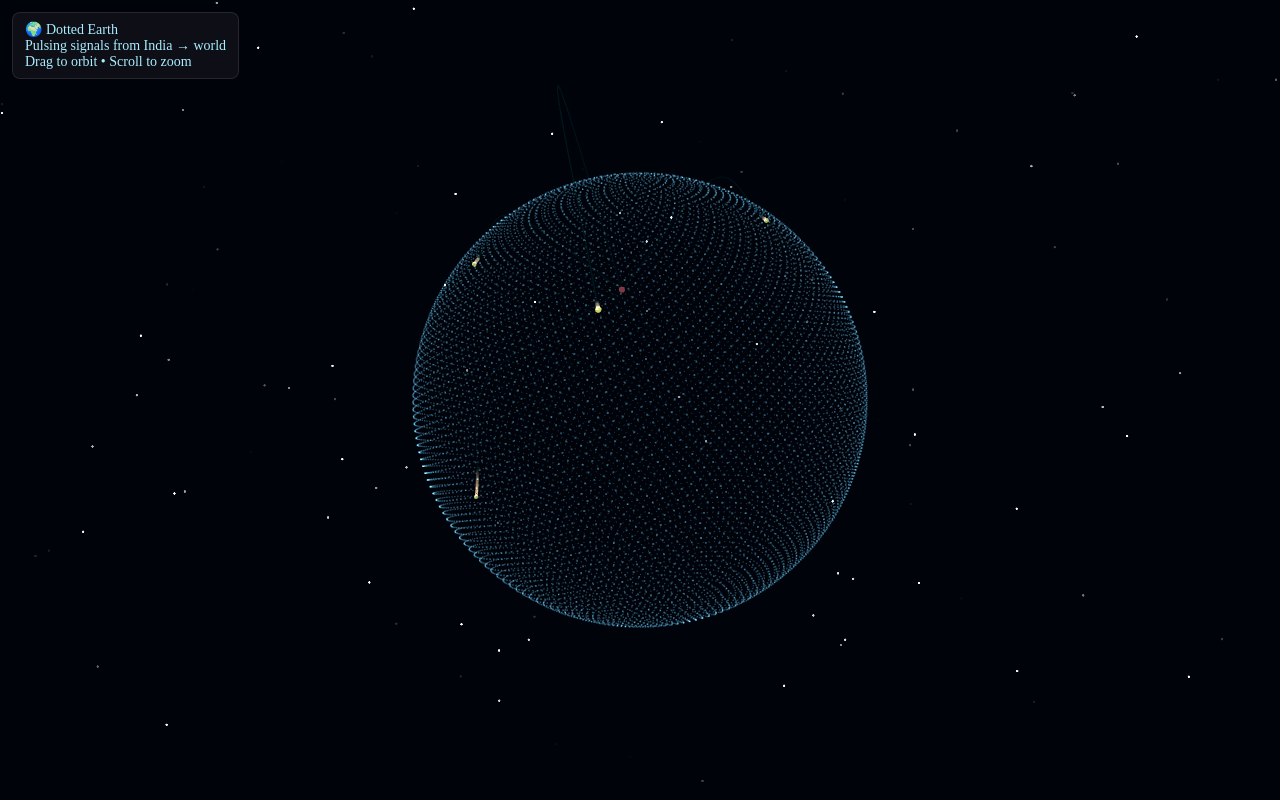
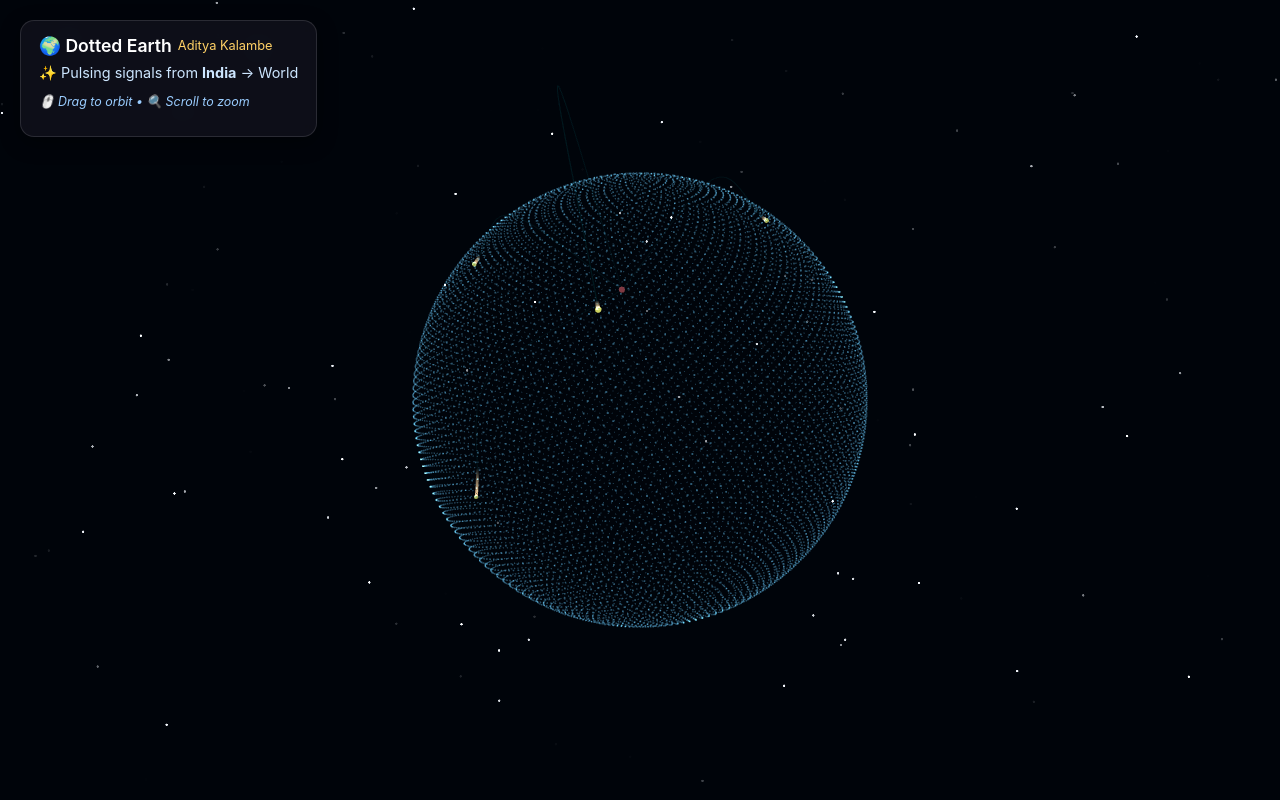
Before and after one commit to AdityaAngular01/THRESSjs, a website built with Vite: page earth-demo/index.html in a window 1280 px wide. Built offline with nearby package versions, Linux system fonts and the light colour scheme; no server answers; animation ran at ten frames a second.

Commit message:
Final update

```diff
--- a/earth-demo/index.html
+++ b/earth-demo/index.html
@@ -9,6 +9,7 @@
             margin: 0;
             background: #000;
             overflow: hidden;
+            font-family: "Inter", system-ui, sans-serif;
         }
         #app {
             width: 100vw;
@@ -17,24 +18,54 @@
         }
         .info {
             position: absolute;
-            top: 12px;
-            left: 12px;
-            padding: 8px 12px;
-            border-radius: 8px;
-            font-size: 14px;
-            background: rgba(20, 20, 30, 0.65);
-            color: #aef;
-            border: 1px solid rgba(255, 255, 255, 0.1);
-            backdrop-filter: blur(4px);
+            top: 20px;
+            left: 20px;
+            padding: 14px 18px;
+            border-radius: 14px;
+            background: rgba(25, 25, 35, 0.55);
+            color: #e8f4ff;
+            border: 1px solid rgba(255, 255, 255, 0.12);
+            backdrop-filter: blur(8px) saturate(150%);
+            box-shadow: 0 6px 20px rgba(0,0,0,0.4);
+            max-width: 280px;
+            animation: fadeIn 1s ease forwards;
+        }
+        .info h2 {
+            margin: 0;
+            font-size: 1.1rem;
+            font-weight: 600;
+            color: #fff;
+            display: flex;
+            align-items: center;
+            gap: 6px;
+        }
+        .info small {
+            font-size: 0.8rem;
+            font-weight: 400;
+            color: #ffd166;
+        }
+        .info .tagline {
+            margin: 8px 0;
+            font-size: 0.9rem;
+            color: #cde6ff;
+        }
+        .info .hint {
+            font-size: 0.78rem;
+            color: #9acdff;
+            font-style: italic;
+        }
+        @keyframes fadeIn {
+            from { opacity: 0; transform: translateY(-8px); }
+            to { opacity: 1; transform: translateY(0); }
         }
     </style>
 </head>
 <body>
 <div id="app">
     <div class="info">
-        🌍 Dotted Earth <br />
-        Pulsing signals from India → world<br />
-        Drag to orbit • Scroll to zoom
+        <h2>🌍 Dotted Earth <small>Aditya Kalambe</small></h2>
+        <p class="tagline">✨ Pulsing signals from <strong>India</strong> → World</p>
+        <p class="hint">🖱️ Drag to orbit • 🔍 Scroll to zoom</p>
     </div>
 </div>
 </body>
```
